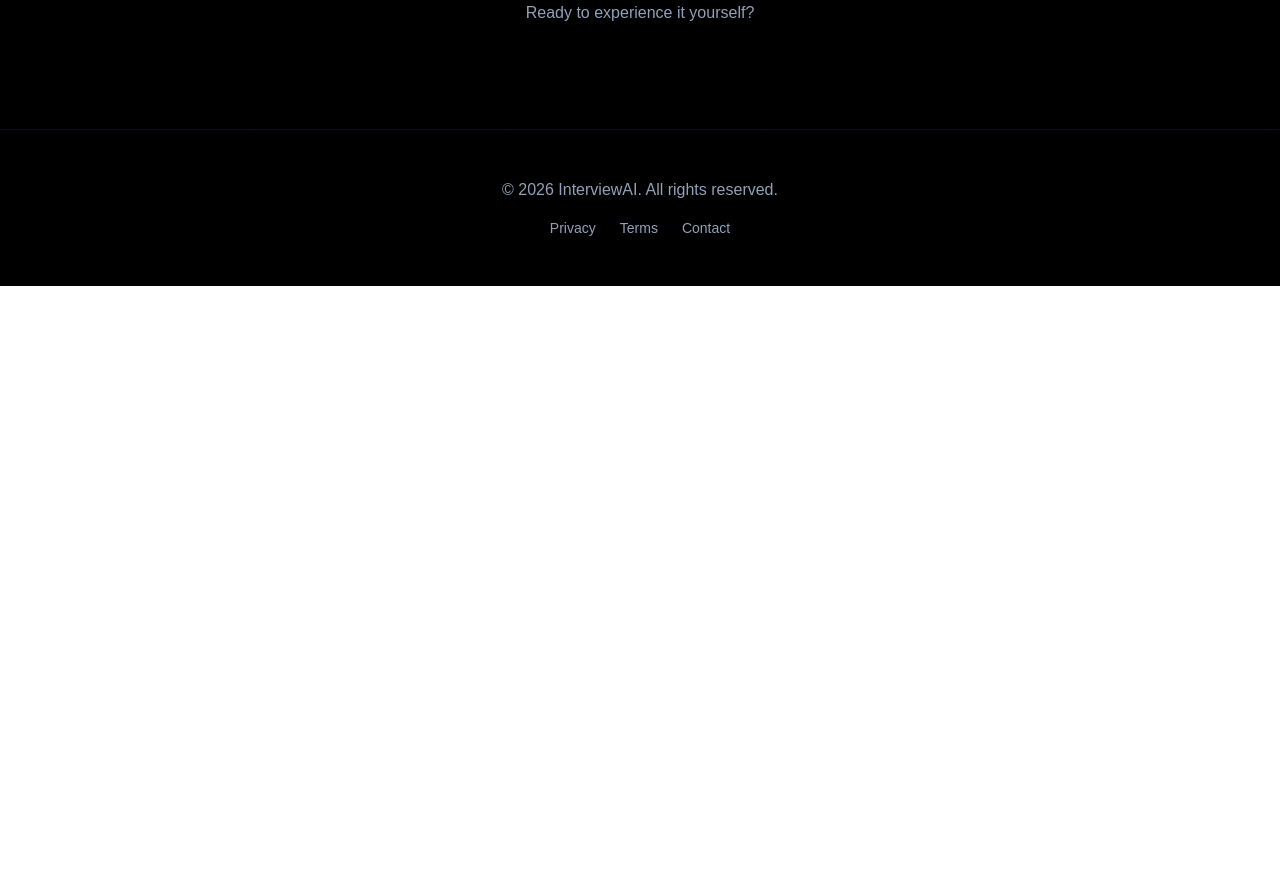
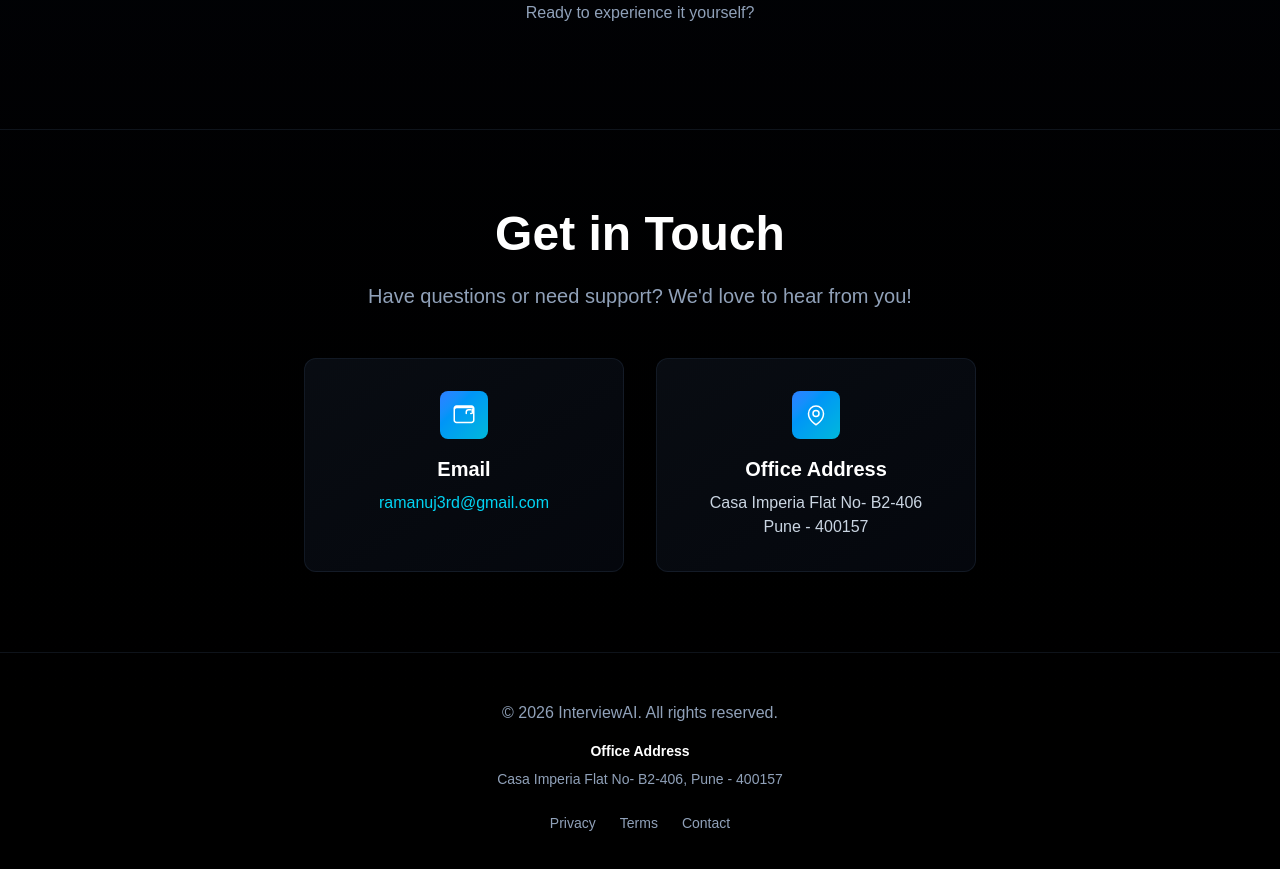
Before and after one commit to ramanujDAS/interviewAssistAi, a Next.js app: page / in a window 1280 px wide. Shown: the part 3880-4749 px from the top of the page. Before the commit the page ends 4166 px from the top, so only its background shows below. Built offline with nearby package versions, Linux system fonts and the light colour scheme.

Commit message:
register and login

```diff
--- a/app/page.tsx
+++ b/app/page.tsx
@@ -44,7 +44,7 @@ export default function Page() {
       }
     } catch (error) {
       console.error("Error:", error);
-      alert("❌ Connection error. Make sure your API server is running on localhost:8080");
+      alert("❌ Connection error. Make sure your API server");
     } finally {
       setLoginSubmitting(false);
     }
@@ -513,10 +513,49 @@ export default function Page() {
         </div>
       </section>
 
+      {/* Contact Us Section */}
+      <section className="py-20 px-6 border-t border-slate-700/30">
+        <div className="max-w-4xl mx-auto text-center">
+          <h2 className="text-5xl font-bold mb-6">Get in Touch</h2>
+          <p className="text-xl text-slate-400 mb-12">Have questions or need support? We'd love to hear from you!</p>
+
+          <div className="grid grid-cols-1 md:grid-cols-2 gap-8 max-w-2xl mx-auto">
+            {/* Email */}
+            <div className="bg-gradient-to-br from-slate-800/30 to-slate-900/30 border border-slate-700/30 rounded-xl p-8 hover:border-blue-500/50 transition-all duration-200">
+              <div className="w-12 h-12 bg-gradient-to-br from-blue-500 to-cyan-500 rounded-lg flex items-center justify-center mx-auto mb-4">
+                <svg xmlns="http://www.w3.org/2000/svg" fill="none" viewBox="0 0 24 24" strokeWidth={1.5} stroke="white" className="w-6 h-6">
+                  <path strokeLinecap="round" strokeLinejoin="round" d="M21.75 6.75v10.5a2.25 2.25 0 01-2.25 2.25H4.5a2.25 2.25 0 01-2.25-2.25V6.75m19.5 0A2.25 2.25 0 0019.5 4.5H4.5A2.25 2.25 0 002.25 6.75m19.5 0v-1.5a2.25 2.25 0 00-2.25-2.25H4.5a2.25 2.25 0 00-2.25 2.25v1.5m19.5 0h-1.5V9m-1.5-2.25h-2.25a2.25 2.25 0 00-2.25 2.25v1.5m4.5 0a2.25 2.25 0 002.25-2.25" />
+                </svg>
+              </div>
+              <h3 className="text-xl font-semibold mb-2">Email</h3>
+              <a href="mailto:ramanuj3rd@gmail.com" className="text-cyan-400 hover:text-cyan-300 transition">ramanuj3rd@gmail.com</a>
+            </div>
+
+            {/* Address */}
+            <div className="bg-gradient-to-br from-slate-800/30 to-slate-900/30 border border-slate-700/30 rounded-xl p-8 hover:border-blue-500/50 transition-all duration-200">
+              <div className="w-12 h-12 bg-gradient-to-br from-blue-500 to-cyan-500 rounded-lg flex items-center justify-center mx-auto mb-4">
+                <svg xmlns="http://www.w3.org/2000/svg" fill="none" viewBox="0 0 24 24" strokeWidth={1.5} stroke="white" className="w-6 h-6">
+                  <path strokeLinecap="round" strokeLinejoin="round" d="M15 10.5a3 3 0 11-6 0 3 3 0 016 0z" />
+                  <path strokeLinecap="round" strokeLinejoin="round" d="M19.5 10.5c0 7.142-7.5 11.25-7.5 11.25S4.5 17.642 4.5 10.5a7.5 7.5 0 1115 0z" />
+                </svg>
+              </div>
+              <h3 className="text-xl font-semibold mb-2">Office Address</h3>
+              <p className="text-slate-300">Casa Imperia Flat No- B2-406<br />Pune - 400157</p>
+            </div>
+
+
+          </div>
+        </div>
+      </section>
+
       {/* Footer */}
       <footer className="border-t border-slate-700/30 py-12 px-6 text-center text-slate-400">
         <div className="max-w-6xl mx-auto">
           <p className="mb-4">© 2026 InterviewAI. All rights reserved.</p>
+          <div className="mb-6 text-sm">
+            <p className="font-semibold text-white mb-2">Office Address</p>
+            <p>Casa Imperia Flat No- B2-406, Pune - 400157</p>
+          </div>
           <div className="flex gap-6 justify-center text-sm">
             <a href="#" className="hover:text-cyan-400 transition">Privacy</a>
             <a href="#" className="hover:text-cyan-400 transition">Terms</a>
```
